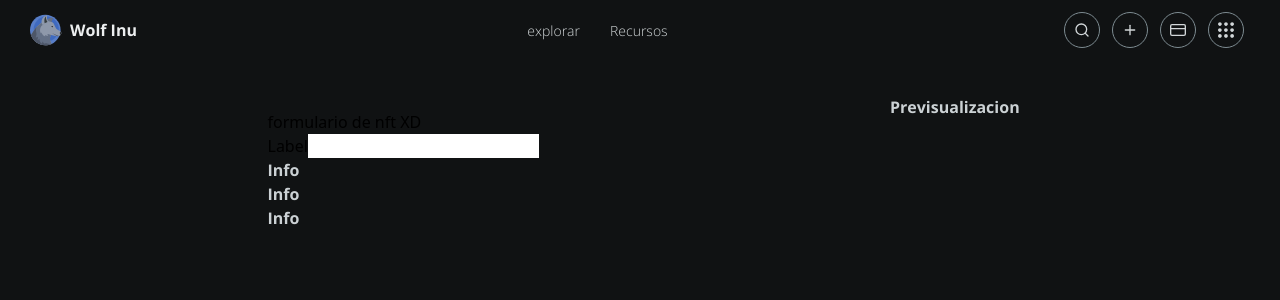
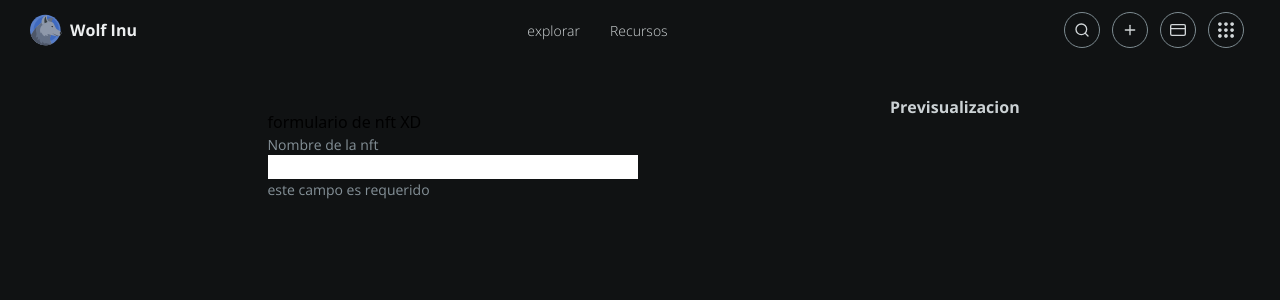
Before and after one commit to angeleesc/wolfy-marketplace-3.0-js, a React (Create React App) app: page /create-new-nft in a window 1280 px wide. Shown: the top 300 px of the page. Built offline with nearby package versions, Linux system fonts and the light colour scheme.

Commit message:
configuracion de prop y correcion del elemento

```diff
--- a/package.json
+++ b/package.json
@@ -14,6 +14,7 @@
     "localforage": "^1.10.0",
     "match-sorter": "^6.3.1",
     "node-sass": "^7.0.3",
+    "prop-types": "^15.8.1",
     "react": "^18.2.0",
     "react-dom": "^18.2.0",
     "react-hook-form": "^7.43.0",
--- a/src/components/form-controls/inputs/WTextFields.jsx
+++ b/src/components/form-controls/inputs/WTextFields.jsx
@@ -1,8 +1,10 @@
 import React from "react";
+import PropTypes from "prop-types";
 
 export default function WTextFields({
+  id,
   register,
-  labelText,
+  textLabel,
   info,
   errorMessage,
   warningMessage,
@@ -10,13 +12,23 @@ export default function WTextFields({
 }) {
   return (
     <div className="wolf-form-control">
-      <label htmlFor="">
-        <span className="wolft-form-control-label">Label</span>
-        <input type="text" className="wolf-form-control-text-input" />
-      </label>
-      <p className="wolf-form-control-info">Info</p>
-      <p className="wolf-form-control-error">Info</p>
-      <p className="wolf-form-control-warrnig">Info</p>
+      {textLabel && (
+        <label htmlFor={id}>
+          <span className="wolft-form-control-label">{textLabel}</span>
+        </label>
+      )}
+      <input id={id} type="text" className="wolf-form-control-text-input" />
+      {info && <p className="wolf-form-control-info">{info}</p>}
+      {errorMessage && (
+        <p className="wolf-form-control-error">{errorMessage}</p>
+      )}
+      {warningMessage && (
+        <p className="wolf-form-control-warrnig">{warningMessage}</p>
+      )}
     </div>
   );
 }
+
+WTextFields.prototype = {
+  id: PropTypes.string.isRequired,
+};
--- a/src/components/navbar/PcNavbar.jsx
+++ b/src/components/navbar/PcNavbar.jsx
@@ -80,11 +80,11 @@ export default function PcNavbar() {
         <ul className="wolf-drop-menu-container">
           <li className="li-item">
             <Link to="/" className="wolf-nav-link wolf-nav-link-icon ">
-              <WolfTooltip title="Buscar">
+              {/* <WolfTooltip title="Buscar"> */}
                 {/* <button> */}
                 <FiSearch />
                 {/* </button> */}
-              </WolfTooltip>
+              {/* </WolfTooltip> */}
             </Link>
           </li>
           <li className="li-item wolf-link-tooptip-container">
--- a/src/scss/components/_forms.scss
+++ b/src/scss/components/_forms.scss
@@ -1,11 +1,28 @@
 .wolf-form {
     // background-color: blue;
-    width           : 100%;
-    max-width       : 400px;
-    padding         : 15px;
+    width    : 100%;
+    max-width: 400px;
+    padding  : 15px;
+
+    span,
+    p {
+        // background-color: red;
+        font-family: "open-sans";
+        font-size  : 14px;
+        font-weight: 400;
+        color      : theme("colors.wolf-gray.525");
+    }
 
 }
 
-.wolf-form-control{
+.wolf-form-control {
+    width         : 100%;
+    display       : flex;
+    flex-direction: column;
+
+    label {
+        display       : flex;
+        flex-direction: column;
+    }
 
 }
--- a/src/template/pages/Mint/MintNftForm.jsx
+++ b/src/template/pages/Mint/MintNftForm.jsx
@@ -1,11 +1,14 @@
-import React from 'react'
-import WTextFields from '../../../components/form-controls/inputs/WTextFields'
+import React from "react";
+import WTextFields from "../../../components/form-controls/inputs/WTextFields";
 
 export default function MintNftForm() {
   return (
-<form className='wolf-form'>
-    formulario de nft XD
-    <WTextFields/>
-</form>
-  )
+    <form className="wolf-form">
+      formulario de nft XD
+      <WTextFields
+        textLabel="Nombre de la nft"
+        errorMessage="este campo es requerido"
+      />
+    </form>
+  );
 }
```
Also changed, not shown: 1 other file (tests, documents, lock files or other folders).
